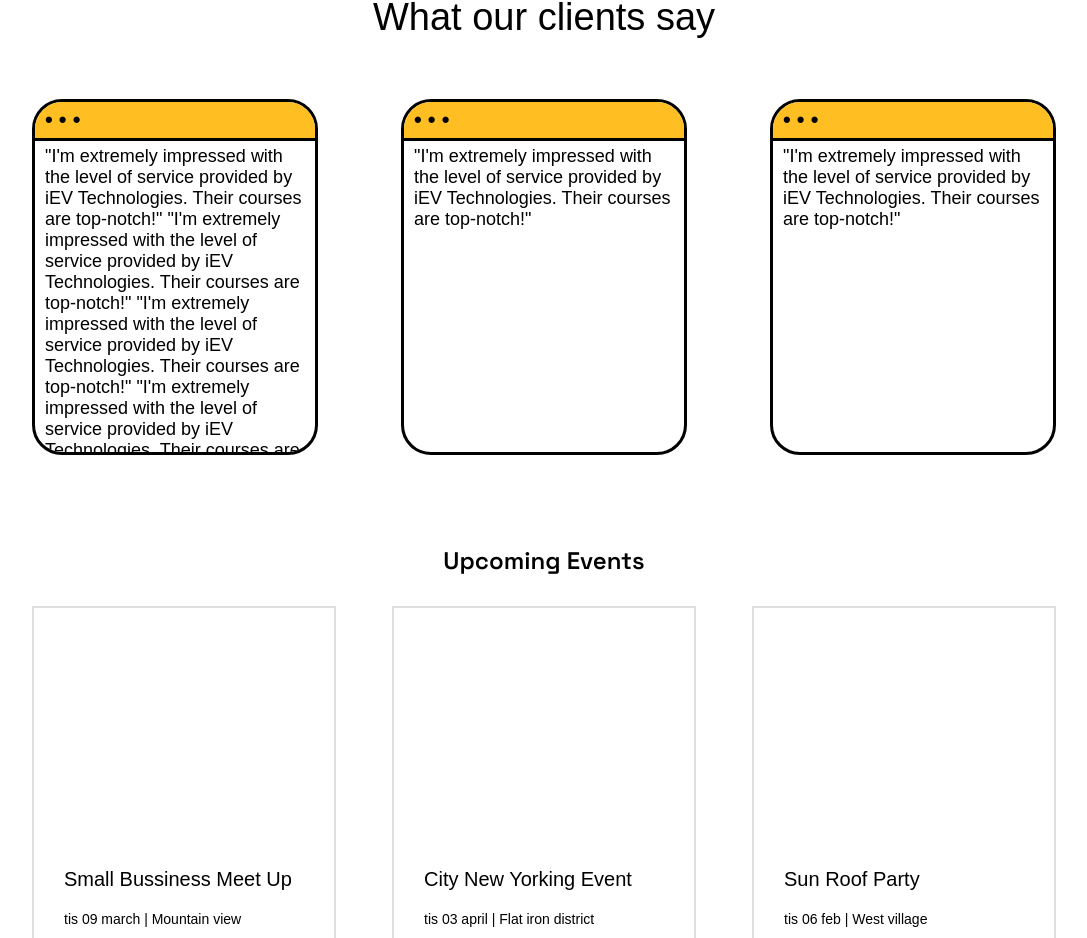
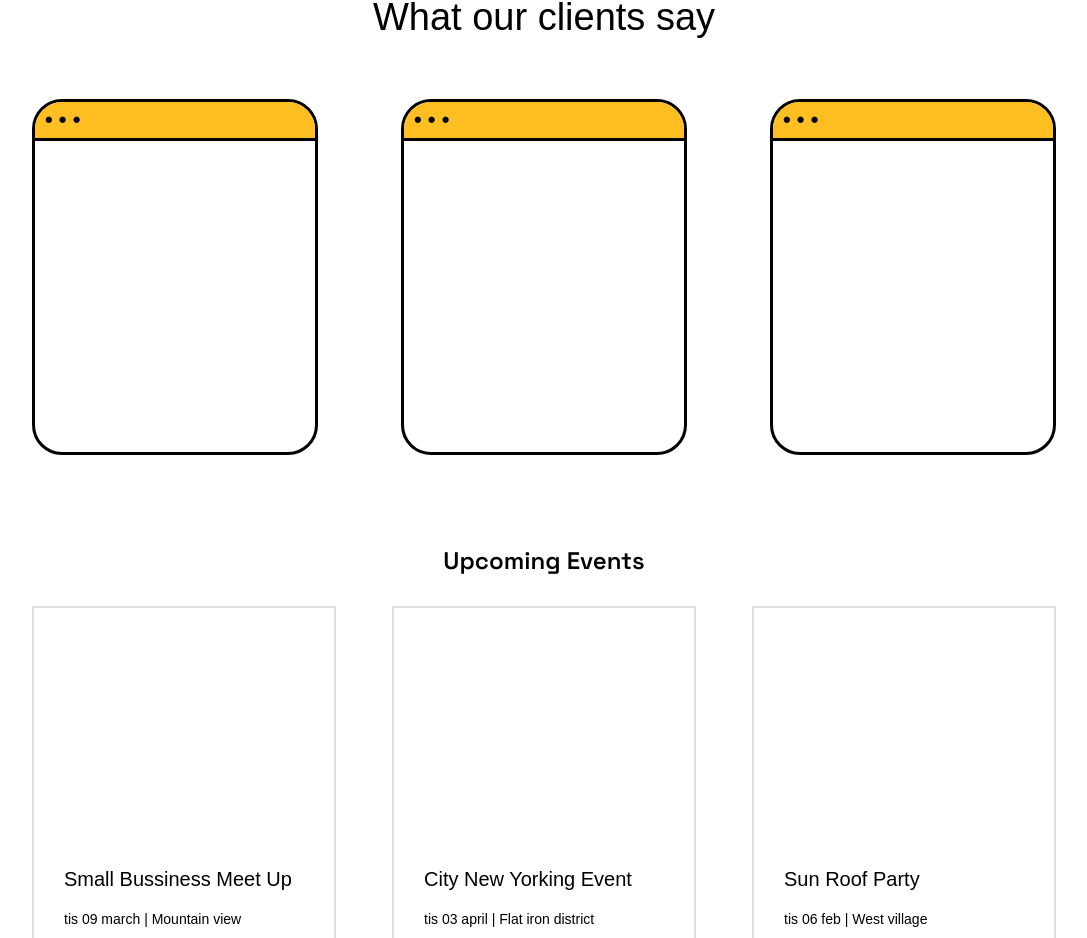
Before and after one commit to iev21/iev-frontend, an Angular app: page / in a window 1280 px wide. Shown: the part 1832-2770 px from the top of the page, without its empty margins (96-1183 px from the left). Built offline with nearby package versions, Linux system fonts and the light colour scheme.

Commit message:
Update testimonials.component.html

```diff
--- a/src/app/testimonials/testimonials.component.html
+++ b/src/app/testimonials/testimonials.component.html
@@ -4,18 +4,15 @@
 <div class="testimonials">
     <div class="testimonials__div"><div>• • •</div>
     <div class="innertext">
-    "I'm extremely impressed with the level of service provided by iEV Technologies. Their courses are top-notch!"
-    "I'm extremely impressed with the level of service provided by iEV Technologies. Their courses are top-notch!"
-    "I'm extremely impressed with the level of service provided by iEV Technologies. Their courses are top-notch!"
-      "I'm extremely impressed with the level of service provided by iEV Technologies. Their courses are top-notch!"
+
     </div></div>
     <div class="testimonials__div"><div>• • •</div>
     <div class="innertext">
-    "I'm extremely impressed with the level of service provided by iEV Technologies. Their courses are top-notch!"
+
     </div></div>
     <div class="testimonials__div"><div>• • •</div>
     <div class="innertext">
-    "I'm extremely impressed with the level of service provided by iEV Technologies. Their courses are top-notch!"
+
     </div>
     </div>
 </div>
```
